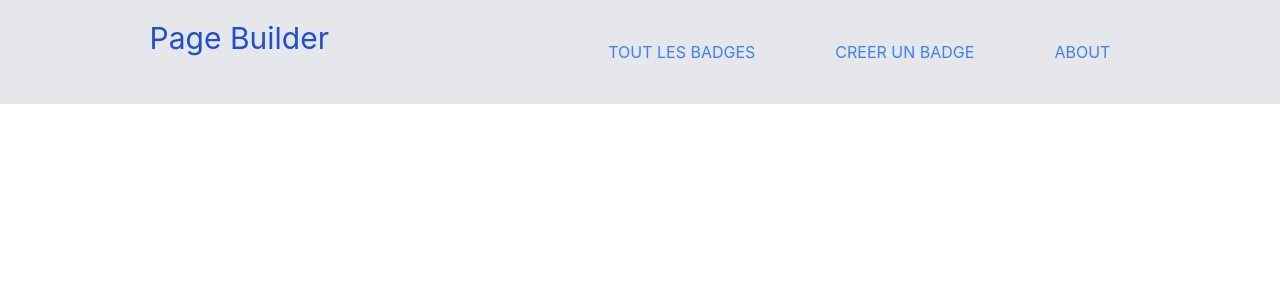
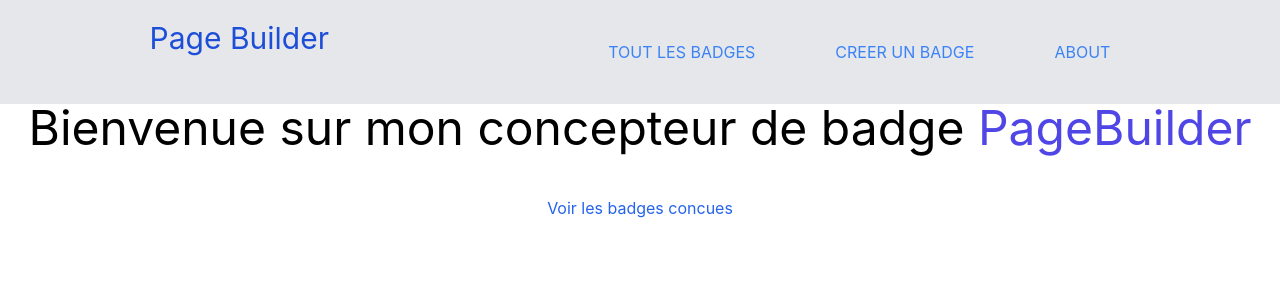
Before and after one commit to Willer258/badgeBuilder, a Next.js app: page / in a window 1280 px wide. Shown: the top 300 px of the page. Built offline with nearby package versions, Linux system fonts and the light colour scheme.

Commit message:
preajoutdesprerender

```diff
--- a/pages/index.js
+++ b/pages/index.js
@@ -1,10 +1,15 @@
 import { Fragment } from "react";
-
+import Link from "next/link"
 
 export default function Home() {
   return (
     <Fragment>
+      <div className="text-center space-y-11">
 
+        <h1 className="text-5xl text-center" >Bienvenue sur mon concepteur de badge <span className="text-indigo-600">PageBuilder</span> </h1>
+
+        <p className="text-blue-600 focus:text-red-500 hover:text-red-300 "><Link href="/badges">Voir les badges concues</Link></p>
+      </div>
     </Fragment>
 
   )
--- a/pages/makebadge/index.js
+++ b/pages/makebadge/index.js
@@ -1,4 +1,7 @@
+import CreateBadge from "../../components/makebadge/MakeBadge";
 function MakeBadge(){
-  return <h1>Concepteur de badges</h1>
+  return(
+    <CreateBadge/>
+  )
 }
 export default MakeBadge;
```
